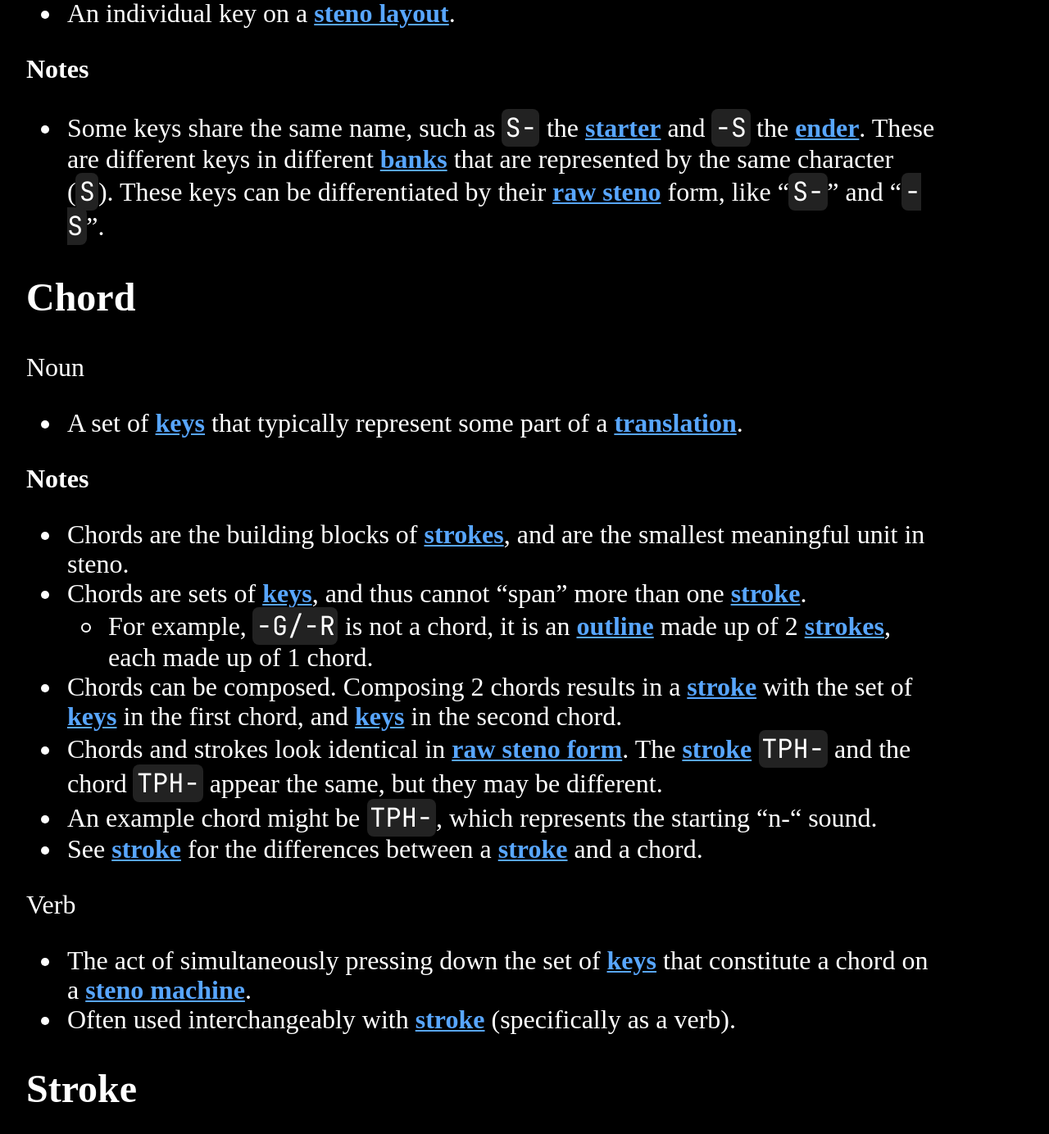
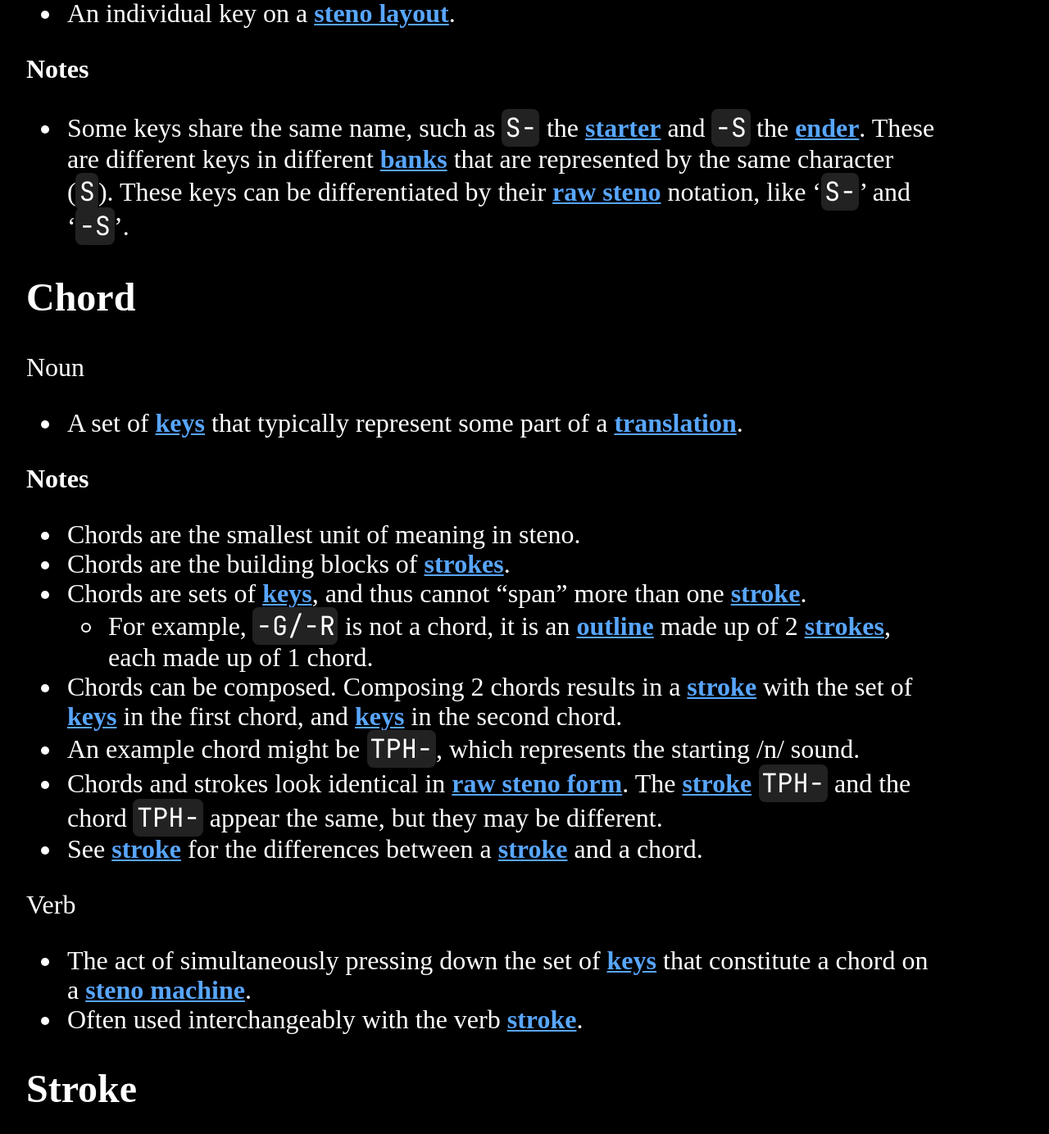
Before and after one commit to Grahp/Website, a Jekyll site: the page built from pages/Steno Glossary.md, in a window 1280 px wide and 1400 px high, scrolled down 535 px. Shown: the top 1384 px of the window at 82% size. Built offline with Jekyll 4.4.1, drawn with Linux system fonts in a browser that asks for light colours; some of the changed text lies outside the part shown.

Commit message:
Update Steno Glossary

```diff
--- a/pages/Steno Glossary.md
+++ b/pages/Steno Glossary.md
@@ -14,7 +14,7 @@ Noun
 - An individual key on a [**steno layout**](#steno-layout).
 
 **Notes**
-- Some keys share the same name, such as `S-` the [**starter**](#starter) and `-S` the [**ender**](#ender). These are different keys in different [**banks**](#bank) that are represented by the same character (`S`). These keys can be differentiated by their [**raw steno**](#raw-steno) form, like "`S-`" and "`-S`".
+- Some keys share the same name, such as `S-` the [**starter**](#starter) and `-S` the [**ender**](#ender). These are different keys in different [**banks**](#bank) that are represented by the same character (`S`). These keys can be differentiated by their [**raw steno**](#raw-steno) notation, like '`S-`' and '`-S`'.
 
 ## Chord
 Noun
@@ -22,18 +22,19 @@ Noun
 - A set of [**keys**](#key) that typically represent some part of a [**translation**](#translation).
 
 **Notes**
-- Chords are the building blocks of [**strokes**](#strokes), and are the smallest meaningful unit in steno.
+- Chords are the smallest unit of meaning in steno.
+- Chords are the building blocks of [**strokes**](#strokes).
 - Chords are sets of [**keys**](#key), and thus cannot "span" more than one [**stroke**](#stroke).
   - For example, `-G/-R` is not a chord, it is an [**outline**](#outline) made up of 2 [**strokes**](#stroke), each made up of 1 chord.
 - Chords can be composed. Composing 2 chords results in a [**stroke**](#stroke) with the set of [**keys**](#key) in the first chord, and [**keys**](#key) in the second chord.
+- An example chord might be `TPH-`, which represents the starting /n/ sound.
 - Chords and strokes look identical in [**raw steno form**](#raw-steno). The [**stroke**](#stroke) `TPH-` and the chord `TPH-` appear the same, but they may be different.
-- An example chord might be `TPH-`, which represents the starting "n-" sound.
 - See [**stroke**](#stroke) for the differences between a [**stroke**](#stroke) and a chord.
 
 Verb
 
 - The act of simultaneously pressing down the set of [**keys**](#key) that constitute a chord on a [**steno machine**](#steno-machine).
-- Often used interchangeably with [**stroke**](#stroke) (specifically as a verb).
+- Often used interchangeably with the verb [**stroke**](#stroke).
 
 ## Stroke
 Noun
@@ -72,18 +74,19 @@ Noun
 - A mapping between an [**outline**](#outline) and a [**translation**](#translation).
 
 **Notes**
-- Typically stored in [**dictionaries**](#dictionary).
+- Entries are the building blocks of [**dictionaries**](#dictionary)
 - These mappings are specified by [**theory rules**](#theory-rule).
 
 ## Dictionary
 Noun
 
 - A collection of [**entries**](#entry) with unique [**outlines**](#outline) which maps [**outlines**](#outline) to [**translations**](#translation).
+- A set of [**outlines**](#outline) with mapped [**translations**](#translation).
 
 **Notes**
 - A dictionary provides a way to lookup an [**outline**](#outline) and provide the [**translation**](#translation) the [**outline**](#outline) maps to.
 - Dictionaries may consist of enumerated [**entries**](#entry), and stored in file formats such as JSON or RTF, or [**entries**](#entry) generated on-the-fly by a [**programmatic dictionary**](#programmatic-dictionary).
-- Because an [**entry**](#entry)'s job is to fulfill a [**theory rule**](#theory-rule), dictionaries can be thought of as the realization of a [**theory**](#theory).
+<!-- - Because an [**entry**](#entry)'s job is to fulfill a [**theory rule**](#theory-rule), dictionaries can be thought of as the realization of a [**theory**](#theory). -->
 - What [**entries**](#entry) a dictionary contains may adapt based on context, see **context aware** and [**modal**](#modal).
 
 ### Programmatic Dictionary
```
Also changed, not shown: other parts of pages/Steno Glossary.md (+1 -0 lines).
